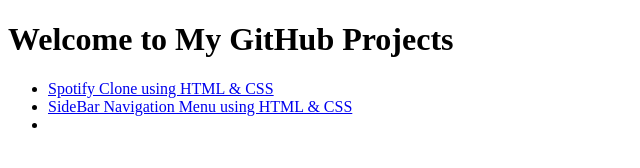
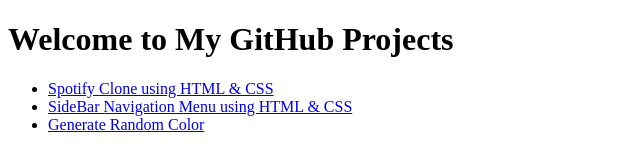
Before and after one commit to asif-shaikh-github/asif-shaikh-github.github.io, a plain HTML site: page index.html in a window 1280 px wide. Shown: the whole page, without its empty margins (0-640 px from the left). Drawn offline with Linux system fonts and the light colour scheme.

Commit message:
Update index.html

```diff
--- a/index.html
+++ b/index.html
@@ -8,7 +8,7 @@
     <ul>
         <li><a href="https://mr-nomad-gaming.github.io/SpotifyClone/">Spotify Clone using HTML & CSS</a></li>
         <li><a href="https://mr-nomad-gaming.github.io/Mini-Project-1/">SideBar Navigation Menu using HTML & CSS</a></li>
-        <li><a href="https://mr-nomad-gaming.github.io/Generate-Random-Color/>Generate Random Color</a></li>
+        <li><a href="https://mr-nomad-gaming.github.io/Generate-Random-Color"/>Generate Random Color</a></li>
         <!-- Add links to other projects -->
     </ul>
 </body>
```
